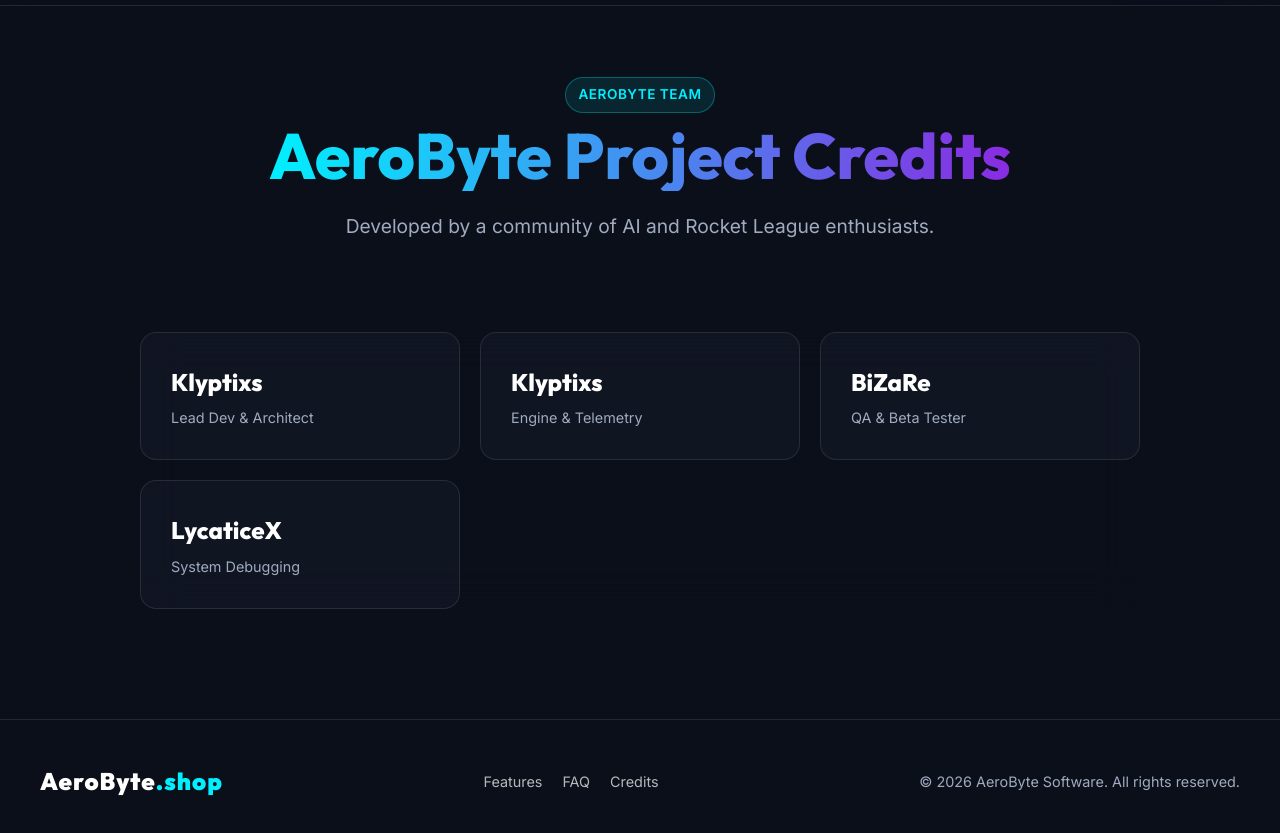
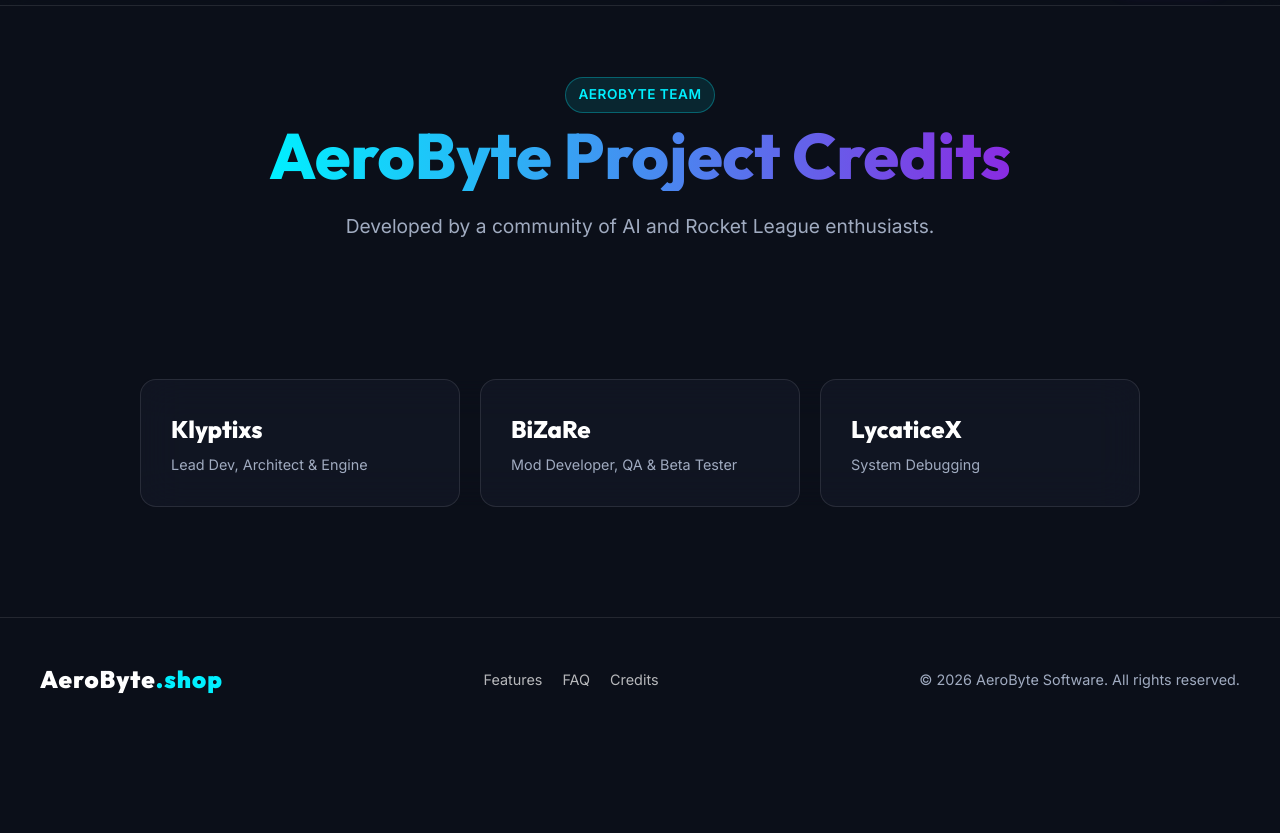
Before and after one commit to euBiZaRe/aerobyte-website, a website with bundled scripts: page credits.html in a window 1280 px wide. Shown: the part 73-906 px from the top of the page. After the commit the page ends 814 px from the top, so only its background shows below. Built offline with nearby package versions, Linux system fonts and the light colour scheme.

Commit message:
Update team roles on Credits page: Merge Klyptixs panels and promote BiZaRe to Mod Developer

```diff
--- a/credits.html
+++ b/credits.html
@@ -41,22 +41,16 @@
 
         <div class="glass-panel" style="max-width: 1000px; margin: 0 auto; width: 100%; border: none; background: transparent; padding: 0; box-shadow: none;">
             <div style="display: grid; grid-template-columns: repeat(auto-fit, minmax(300px, 1fr)); gap: 20px;">
-                <!-- Klyptixs 1 -->
+                <!-- Klyptixs -->
                 <div style="background: rgba(20, 25, 40, 0.6); border: 1px solid var(--border-color); padding: 30px; border-radius: 16px; text-align: left; transition: transform 0.3s ease;">
                     <h3 style="color: #fff; font-size: 1.5rem; margin-bottom: 5px;">Klyptixs</h3>
-                    <p style="color: var(--text-muted); font-size: 0.9rem;">Lead Dev & Architect</p>
-                </div>
-
-                <!-- Klyptixs 2 -->
-                <div style="background: rgba(20, 25, 40, 0.6); border: 1px solid var(--border-color); padding: 30px; border-radius: 16px; text-align: left; transition: transform 0.3s ease;">
-                    <h3 style="color: #fff; font-size: 1.5rem; margin-bottom: 5px;">Klyptixs</h3>
-                    <p style="color: var(--text-muted); font-size: 0.9rem;">Engine & Telemetry</p>
+                    <p style="color: var(--text-muted); font-size: 0.9rem;">Lead Dev, Architect & Engine</p>
                 </div>
 
                 <!-- BiZaRe -->
                 <div style="background: rgba(20, 25, 40, 0.6); border: 1px solid var(--border-color); padding: 30px; border-radius: 16px; text-align: left; transition: transform 0.3s ease;">
                     <h3 style="color: #fff; font-size: 1.5rem; margin-bottom: 5px;">BiZaRe</h3>
-                    <p style="color: var(--text-muted); font-size: 0.9rem;">QA & Beta Tester</p>
+                    <p style="color: var(--text-muted); font-size: 0.9rem;">Mod Developer, QA & Beta Tester</p>
                 </div>
 
                 <!-- LycaticeX -->
```
